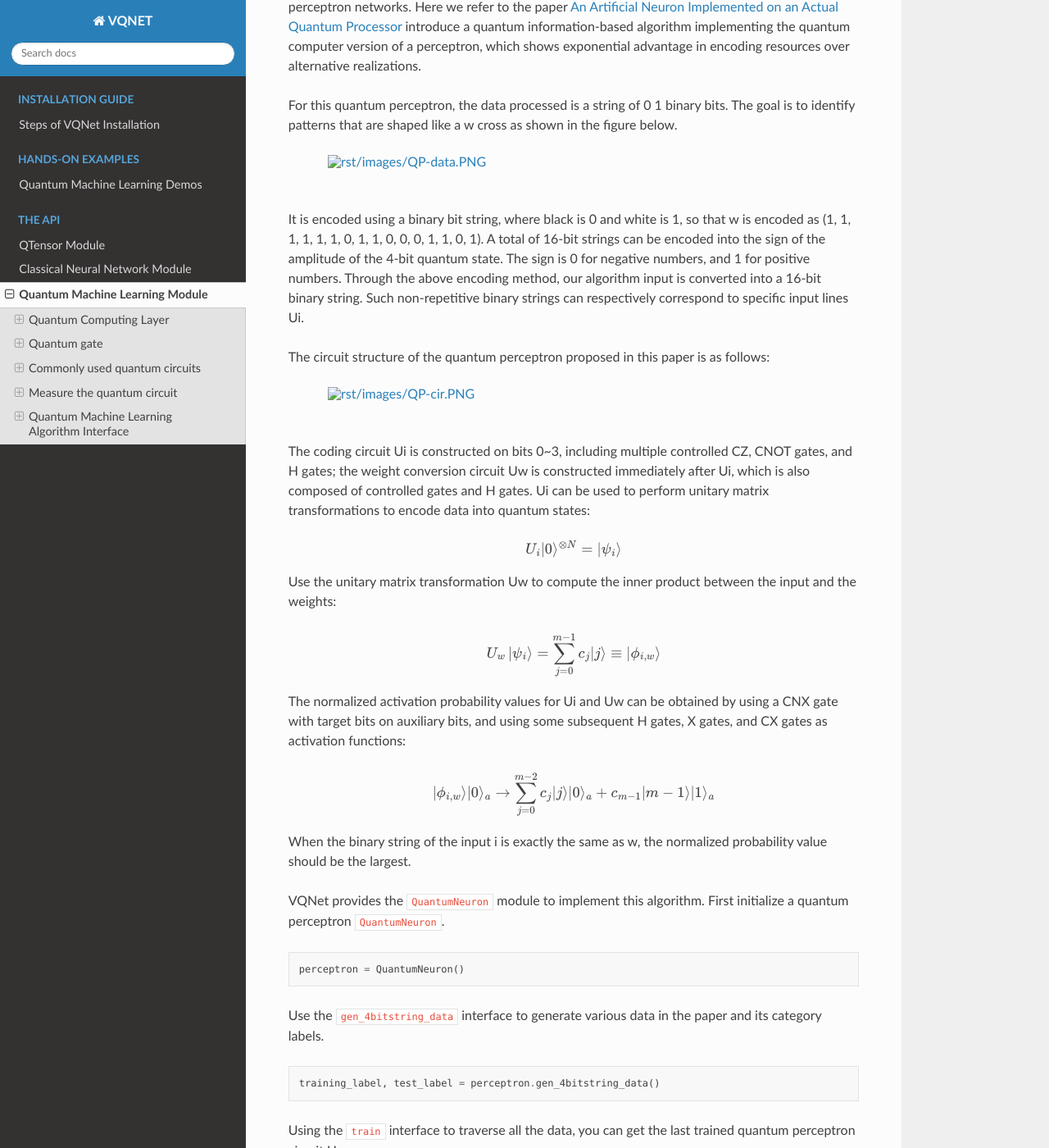
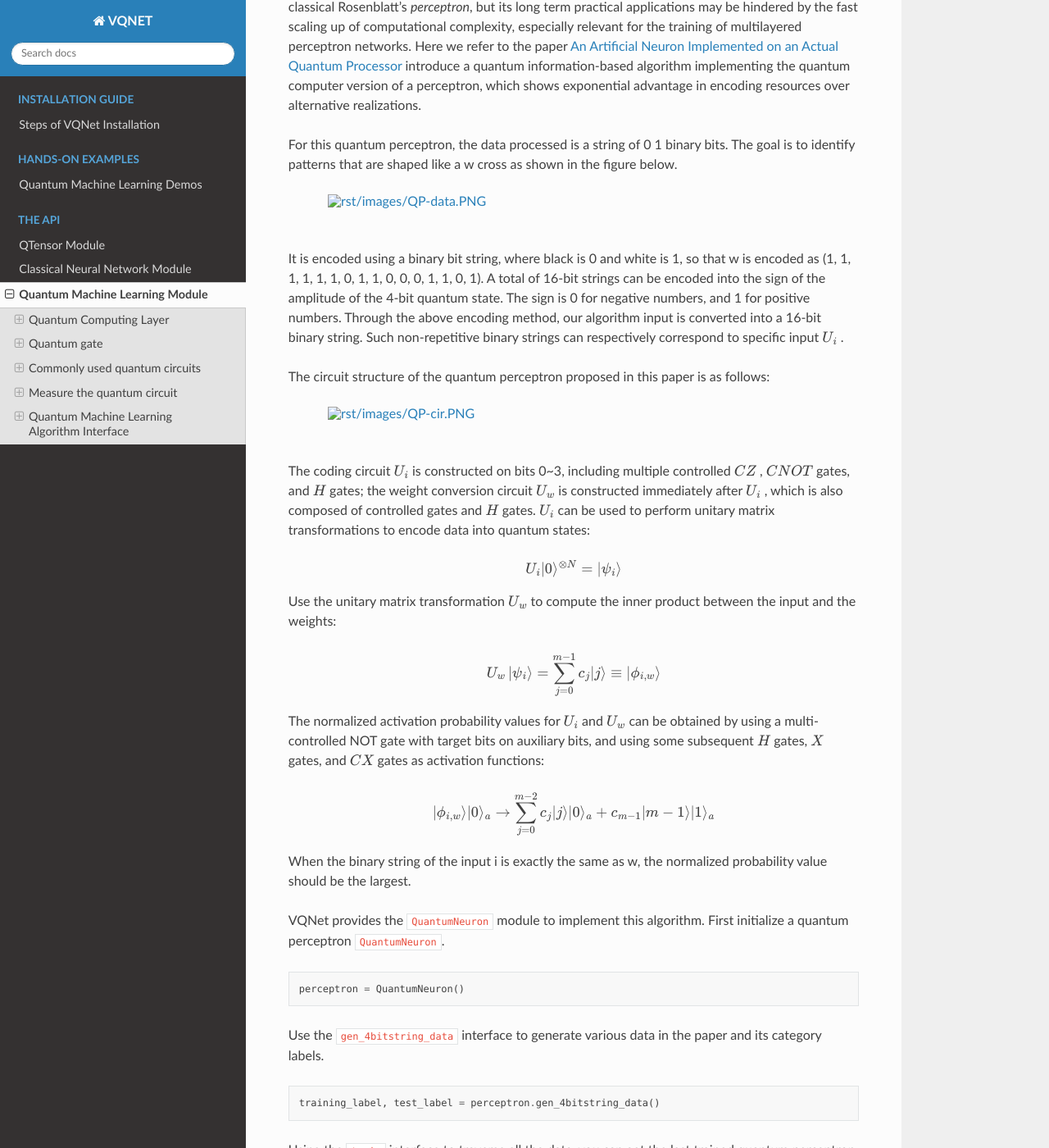
Before and after one commit to OriginQ/VQNET2.0-tutorial-en, a Sphinx documentation site: the page built from source/rst/qnn.rst, in a window 1280 px wide and 1400 px high, scrolled down 26610 px. Shown: the whole window at 82% size. Built offline with Sphinx 7.4.7 and the Read the Docs theme 2.0.0, drawn with Linux system fonts in a browser that asks for light colours; some of the changed text lies outside the part shown.

Commit message:
[ref] ref some comment doc

```diff
--- a/source/conf.py
+++ b/source/conf.py
@@ -23,7 +23,7 @@
 author = 'Original Quantum'
 
 # The full version, including alpha/beta/rc tags
-release = 'v2.0.3'
+release = 'v2.0.4'
 
 
 # -- General configuration ---------------------------------------------------
--- a/source/rst/qnn.rst
+++ b/source/rst/qnn.rst
@@ -912,7 +912,7 @@
     :param single_rot_gate_list: A single qubit rotation gate list is constructed by one or several rotation gate that act on every qubit.Currently support Rx, Ry, Rz.
     :param qubits: Qubits allocated by pyqpanda api.
     :param entangle_gate: The non parameterized entanglement gate.CNOT,CZ is supported.default:CNOT.
-    :param entangle_rules: How entanglement gate is used in the circuit. ``linear`` means the entanglement gate will be act on every neighboring qubits. ``full`` means the entanglment gate will be act on any two qbuits. Default: ``linear``。
+    :param entangle_rules: How entanglement gate is used in the circuit. ``linear`` means the entanglement gate will be act on every neighboring qubits. ``full`` means the entanglment gate will be act on any two qbuits. Default: ``linear``.
     :param depth: The depth of ansatz, default:1.
 
     Example::
@@ -1003,12 +1003,12 @@
     The argument ``weights`` contains the weights for each layer. The number of layers :math:`L` is therefore derived
     from the first dimension of ``weights``.
 
-    The 2-qubit CNOT gate,act on the :math:`M` number of qubits, :math:`i = 1,...,M`. The second qubit of each gate is given by
+    The 2-qubit CNOT gate, act on the :math:`M` number of qubits, :math:`i = 1,...,M`. The second qubit of each gate is given by
     :math:`(i+r)\mod M`, where :math:`r` is a  hyperparameter called the *range*, and :math:`0 < r < M`.
 
     :param weights: weight tensor of shape ``(L, M, 3)`` , default: None, use random tensor with shape ``(1,1,3)`` .
     :param num_qubits: number of qubits, default: 1.
-    :param ranges: sequence determining the range hyperparameter for each subsequent layer; default: None
+    :param ranges: sequence determining the range hyperparameter for each subsequent layer; default: None,
                                 using :math:`r=l \mod M` for the :math:`l` th layer and :math:`M` qubits.
 
     Example::
@@ -1229,7 +1229,7 @@
 ^^^^^^^^^^^^^^^
 .. py:function:: pyvqnet.qnn.measure.Mutal_Info(state, indices0, indices1, base=None)
 
-    According to the mutual information of the state vectors on the given two lists of sub-qubits.
+    Calculates the mutual information of the state vectors on the given two lists of sub-qubits.
 
     .. math::
         I(A, B) = S(\rho^A) + S(\rho^B) - S(\rho^{AB})
@@ -1276,7 +1276,7 @@
 
 |
 
-It is encoded using a binary bit string, where black is 0 and white is 1, so that w is encoded as (1, 1, 1, 1, 1, 1, 0, 1, 1, 0, 0, 0, 1, 1, 0, 1). A total of 16-bit strings can be encoded into the sign of the amplitude of the 4-bit quantum state. The sign is 0 for negative numbers, and 1 for positive numbers. Through the above encoding method, our algorithm input is converted into a 16-bit binary string. Such non-repetitive binary strings can respectively correspond to specific input lines Ui.
+It is encoded using a binary bit string, where black is 0 and white is 1, so that w is encoded as (1, 1, 1, 1, 1, 1, 0, 1, 1, 0, 0, 0, 1, 1, 0, 1). A total of 16-bit strings can be encoded into the sign of the amplitude of the 4-bit quantum state. The sign is 0 for negative numbers, and 1 for positive numbers. Through the above encoding method, our algorithm input is converted into a 16-bit binary string. Such non-repetitive binary strings can respectively correspond to specific input :math:`U_i` .
 
 The circuit structure of the quantum perceptron proposed in this paper is as follows:
 
@@ -1286,17 +1286,17 @@
 
 |
 
-The coding circuit Ui is constructed on bits 0~3, including multiple controlled CZ, CNOT gates, and H gates; the weight conversion circuit Uw is constructed immediately after Ui, which is also composed of controlled gates and H gates. Ui can be used to perform unitary matrix transformations to encode data into quantum states:
+The coding circuit :math:`U_i` is constructed on bits 0~3, including multiple controlled :math:`CZ` , :math:`CNOT` gates, and :math:`H` gates; the weight conversion circuit :math:`U_w` is constructed immediately after :math:`U_i` , which is also composed of controlled gates and :math:`H` gates. :math:`U_i` can be used to perform unitary matrix transformations to encode data into quantum states:
 
 .. math::
     U_i|0\rangle^{\otimes N}=\left|\psi_i\right\rangle
 
-Use the unitary matrix transformation Uw to compute the inner product between the input and the weights:
+Use the unitary matrix transformation :math:`U_w` to compute the inner product between the input and the weights:
 
 .. math::
     U_w\left|\psi_i\right\rangle=\sum_{j=0}^{m-1} c_j|j\rangle \equiv\left|\phi_{i, w}\right\rangle
 
-The normalized activation probability values for Ui and Uw can be obtained by using a CNX gate with target bits on auxiliary bits, and using some subsequent H gates, X gates, and CX gates as activation functions:
+The normalized activation probability values for :math:`U_i` and :math:`U_w` can be obtained by using a multi-controlled NOT gate with target bits on auxiliary bits, and using some subsequent :math:`H` gates, :math:`X` gates, and :math:`CX` gates as activation functions:
 
 .. math::
     \left|\phi_{i, w}\right\rangle|0\rangle_a \rightarrow \sum_{j=0}^{m-2} c_j|j\rangle|0\rangle_a+c_{m-1}|m-1\rangle|1\rangle_a
@@ -1315,7 +1315,7 @@
 
     training_label, test_label = perceptron.gen_4bitstring_data()
 
-Using the ``train`` interface to traverse all the data, you can get the last trained quantum perceptron circuit Uw.
+Using the ``train`` interface to traverse all the data, you can get the last trained quantum perceptron circuit :math:`U_w`.
 
 .. code-block::
 
```
Also changed, not shown: other parts of source/rst/qnn.rst (+3 -3 lines), source/rst/nn.rst (+9 -9 lines).
